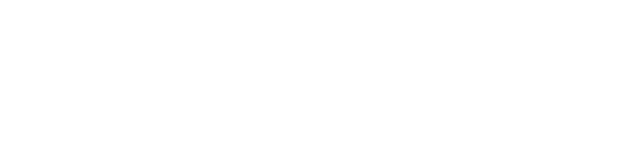
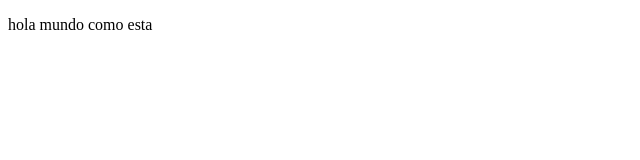
Before and after one commit to jhontolin4554/practica-con-git, a plain HTML site: page index2.html in a window 1280 px wide. Shown: the whole page, without its empty margins (0-640 px from the left). Drawn offline with Linux system fonts and the light colour scheme.

Commit message:
egundo commit

```diff
--- a/index2.html
+++ b/index2.html
@@ -7,6 +7,6 @@
     <title>Document</title>
 </head>
 <body>
-
+    <p>hola mundo como esta</p>
 </body>
 </html>
```
